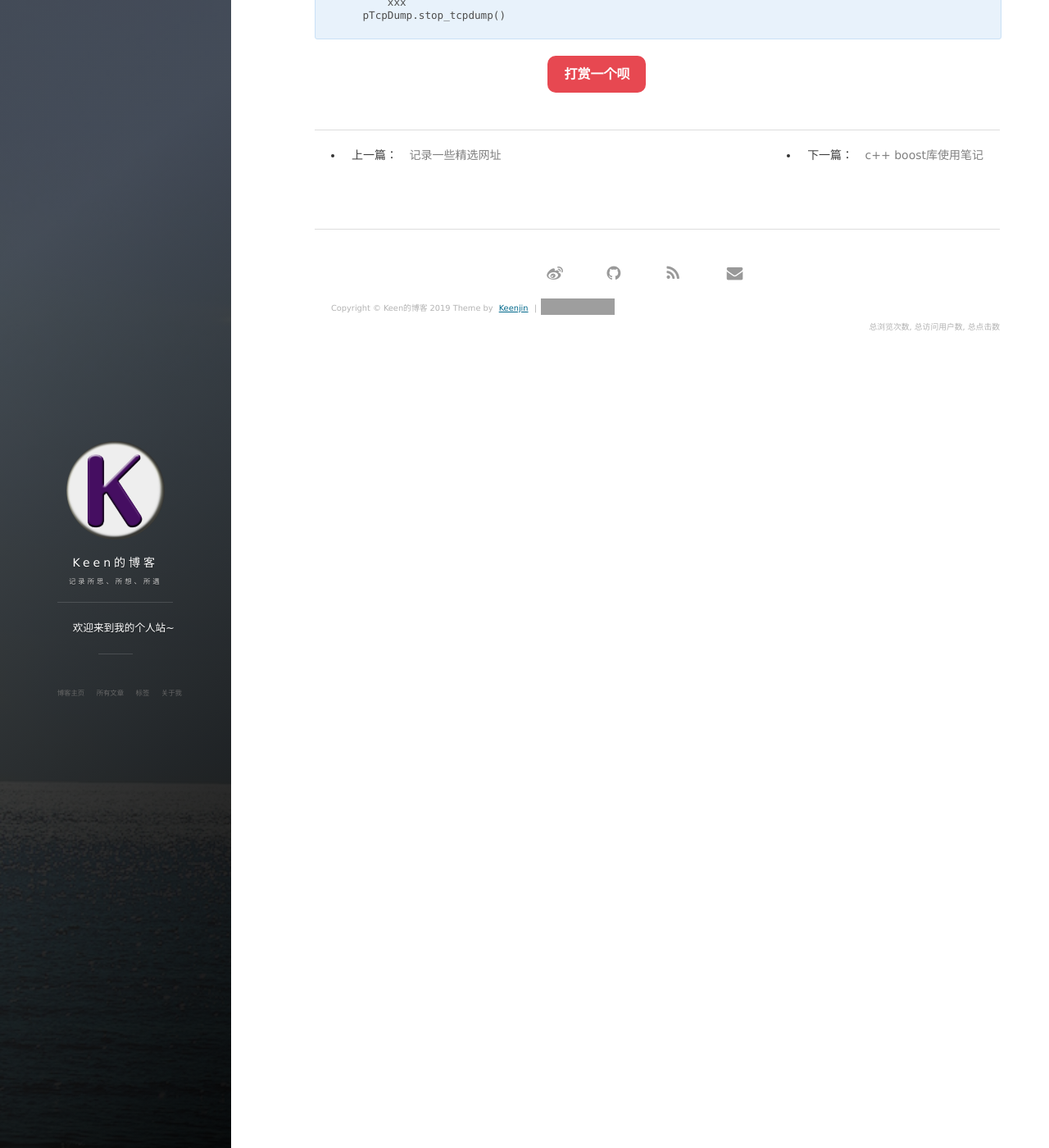
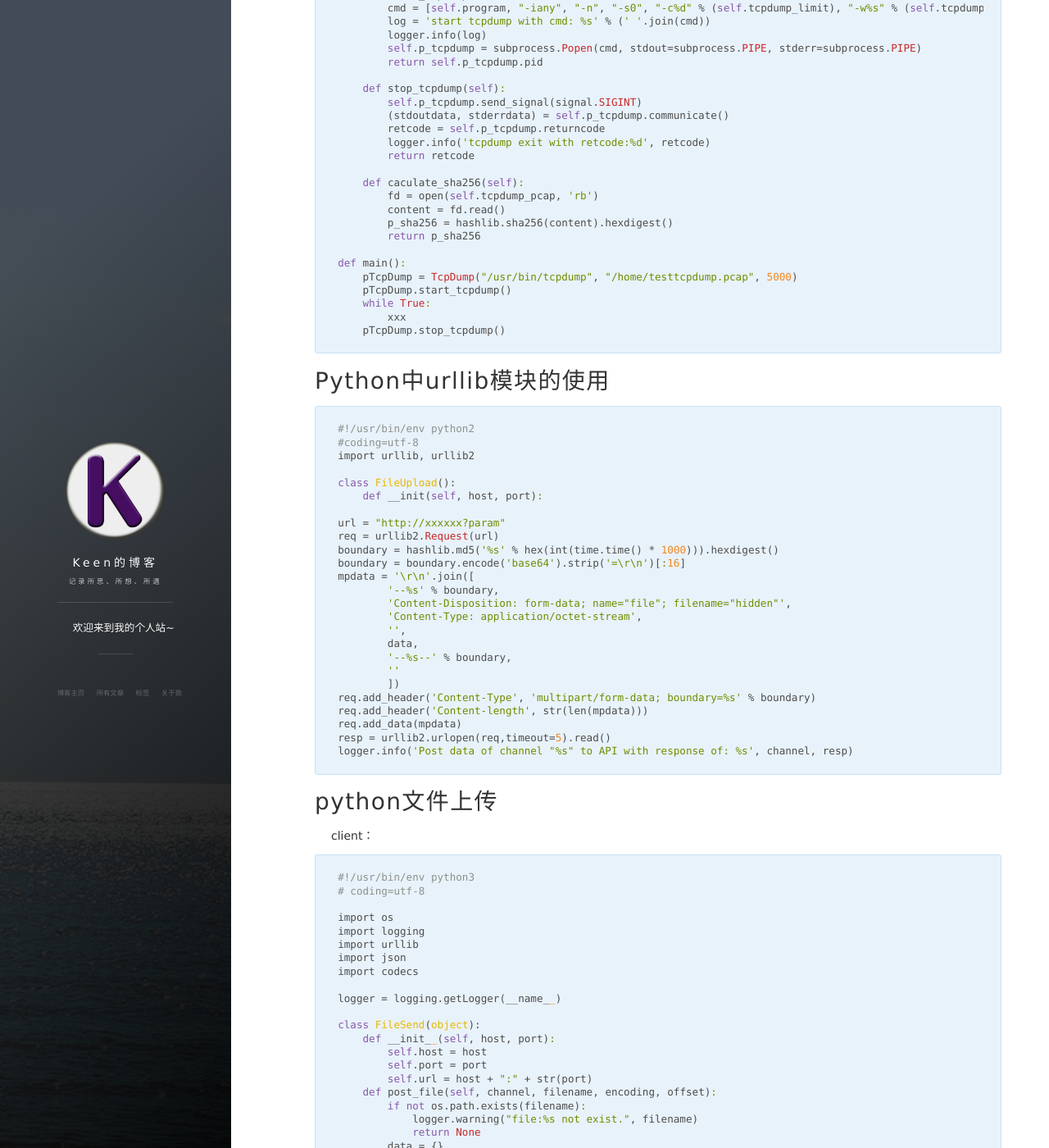
Before and after one commit to Keenjin/Keenjin.github.io, a Jekyll site: the page built from _posts/2019-01-05-python_note.md, in a window 1280 px wide and 1400 px high, scrolled down 9536 px. Shown: the whole window at 82% size. Built offline with Jekyll 4.4.1, drawn with Linux system fonts in a browser that asks for light colours; nearby versions of some CDN libraries; comment, search, counter and statistics services are not loaded; some of the changed text lies outside the part shown; grey boxes are pictures that could not be loaded.

Commit message:
python and linuxcmd

````diff
--- a/_posts/2019-01-05-python_note.md
+++ b/_posts/2019-01-05-python_note.md
@@ -306,6 +306,8 @@ key2 = test
 ```
 
 ```python
+#!/usr/bin/env python2
+# coding=utf-8
 from ConfigParser import ConfigParser
 
 Config = {}
@@ -322,9 +324,30 @@ def load_cfg(conf):
         logger.error(str(e))
 ```
 
+```python
+#!/usr/bin/env python3
+# coding=utf-8
+import configParser
+
+Config = {}
+
+def load_cfg(conf):
+    global Config
+
+    try:
+        parser = configParser.ConfigParser()
+        parser.read(conf)
+
+        Config['section1'] = int(parser.get('db', 'section1'))
+    except Exception, e:
+        logger.error(str(e))
+```
+
 # python中MySQLdb模块的使用
 
 ```python
+#!/usr/bin/env python2
+# coding=utf-8
 import MySQLdb
 
 def load_db():
@@ -465,3 +488,181 @@ def main():
         xxx
     pTcpDump.stop_tcpdump()
 ```
+
+# Python中urllib模块的使用
+
+```python
+#!/usr/bin/env python2
+#coding=utf-8
+import urllib, urllib2
+
+class FileUpload():
+    def __init(self, host, port):
+
+url = "http://xxxxxx?param"
+req = urllib2.Request(url)
+boundary = hashlib.md5('%s' % hex(int(time.time() * 1000))).hexdigest()
+boundary = boundary.encode('base64').strip('=\r\n')[:16]
+mpdata = '\r\n'.join([
+        '--%s' % boundary,
+        'Content-Disposition: form-data; name="file"; filename="hidden"',
+        'Content-Type: application/octet-stream',
+        '',
+        data,
+        '--%s--' % boundary,
+        ''
+        ])
+req.add_header('Content-Type', 'multipart/form-data; boundary=%s' % boundary)
+req.add_header('Content-length', str(len(mpdata)))
+req.add_data(mpdata)
+resp = urllib2.urlopen(req,timeout=5).read()
+logger.info('Post data of channel "%s" to API with response of: %s', channel, resp)
+```
+
+# python文件上传
+
+client：
+
+```python
+#!/usr/bin/env python3
+# coding=utf-8
+
+import os
+import logging
+import urllib
+import json
+import codecs
+
+logger = logging.getLogger(__name__)
+
+class FileSend(object):
+    def __init__(self, host, port):
+        self.host = host
+        self.port = port
+        self.url = host + ":" + str(port)
+    def post_file(self, channel, filename, encoding, offset):
+        if not os.path.exists(filename):
+            logger.warning("file:%s not exist.", filename)
+            return None
+        data = {}
+        data["channel"] = channel
+        with codecs.open(filename, 'r', encoding) as f:
+            f.seek(offset, 0)
+            data["data"] = f.read()
+        req = urllib.request.Request(self.url)
+        req.add_header('Content-Type', 'application/json')
+        sendbytes = urllib.parse.urlencode(data).encode("utf-8")
+
+        try:
+            resq = urllib.request.urlopen(req, data = sendbytes, timeout = 5).read()
+            logger.info("Post channel:%s File to Url:%s Respond:%s. filename:%s, encoding:%s, offset:%d", channel, self.url, resq, filename, encoding, offset)
+            return resq
+        except Exception as e:
+            logger.warning("Post channel:%s File to Url:%s failed. err(%s), filename:%s, encoding:%s, offset:%d", channel, self.url, str(e), filename, encoding, offset)
+            return None
+```
+
+server：
+
+```python
+#!/usr/bin/env python3
+# coding=utf-8
+
+from http.server import BaseHTTPRequestHandler, HTTPServer
+import json
+import logging
+
+logger = logging.getLogger(__name__)
+
+g_OnLogReceive = None
+
+class RequestHandler(BaseHTTPRequestHandler):
+    def _set_headers(self):
+        self.send_response(200)
+        self.send_header('Content-type', 'application/json')
+        self.end_headers()
+
+    def set_CallBack(self, OnFileReceive):
+        self.OnFileReceive = OnFileReceive
+
+    def do_GET(self):
+        response = {
+            'status':'SUCCESS',
+            'data':'hello from server'
+        }
+
+        self._set_headers()
+        self.wfile.write(json.dumps(response))
+
+    def do_POST(self):
+        content_length = int(self.headers['Content-Length'])
+        post_data = self.rfile.read(content_length).decode('utf-8')
+        logger.debug('获取到的数据：%s', post_data)
+        if g_OnLogReceive != None:
+            g_OnLogReceive(post_data)
+
+        response = {
+            'status':'SUCCESS',
+            'data':'server got your post data'
+        }
+        self._set_headers()
+        self.wfile.write(json.dumps(response).encode("utf-8"))
+
+def run(OnLogReceive, port):
+    global g_OnLogReceive
+    g_OnLogReceive = OnLogReceive
+    print('Listening on port:%s' % port)
+    server = HTTPServer(('', port), RequestHandler)
+    server.serve_forever()
+
+```
+
+# python中文件遍历及重命名
+
+```python
+#!/usr/bin/env python3
+#coding=utf-8
+
+'''
+注意，调试的话，vscode需要参数，可以直接在.vscode所在的launch.json配置中，配置一下参数
+"configurations": [
+        {
+            "name": "Python: Current File (Integrated Terminal)",
+            "type": "python",
+            "request": "launch",
+            "program": "${file}",
+            "console": "integratedTerminal",
+            "args":[
+                "C:\\Users\\xxxxx\\Desktop\\sssss",
+                "keen",
+                "lml"
+            ]
+        }
+'''
+
+import os
+from sys import argv
+
+def main(argv):
+    path = argv[1]
+    if not os.path.exists(path):
+        return
+    if len(argv) < 4:
+        return
+    if argv[2] == None or argv[2] == "":
+        return
+    if argv[3] == None or argv[3] == "":
+        return
+    for dirpath,dirnames,filenames in os.walk(path):
+        for file in filenames:
+            if file[0:len(argv[2])] == argv[2]:
+                src = os.path.join(dirpath, file)
+                dst = os.path.join(dirpath, argv[3] + file[len(argv[2]):])
+                print("src:",src,"dst:",dst)
+                os.rename(src,dst)
+
+# rename_filexxx.py c:\test\ keen lml
+if __name__ == "__main__":
+    main(argv)
+
+```
````
Also changed, not shown: other parts of _posts/2019-01-05-python_note.md (+1 -1 lines), _posts/2019-02-28-go_note.md (deleted, +0 -12 lines), _posts/2019-03-12-linux_cmd.md (+8 -0 lines).
